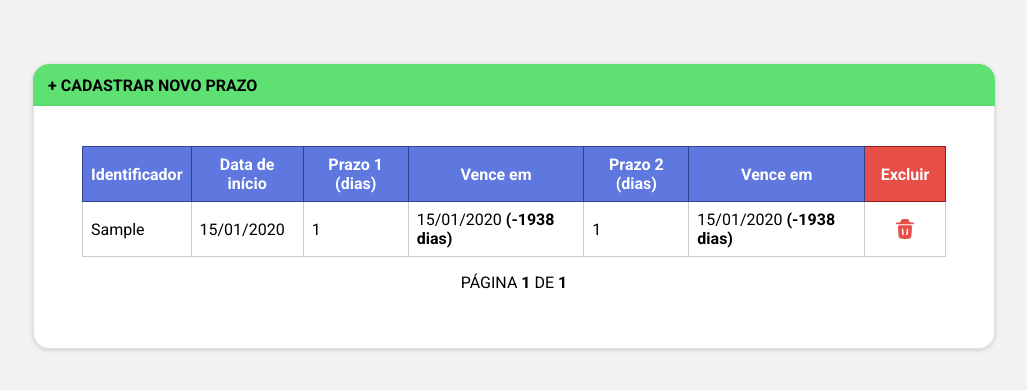
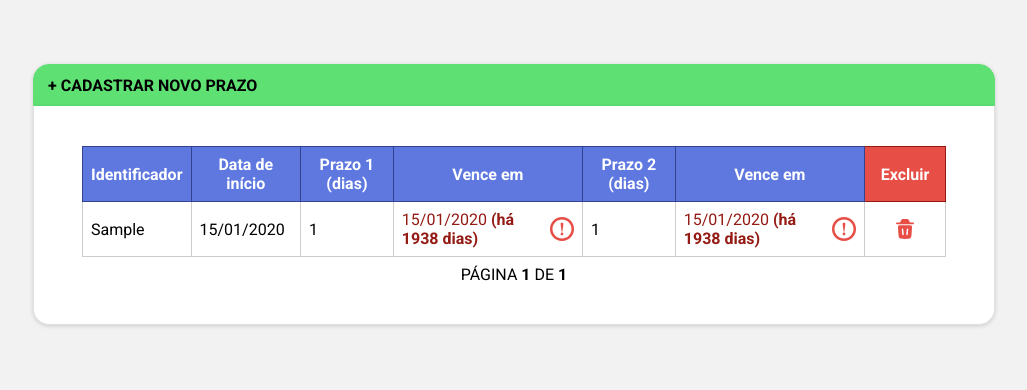
Before and after one commit to JoPedro/lista-de-prazos, a Django app: page / in a window 1280 px wide. Shown: the top 390 px of the page, without its empty margins (126-1153 px from the left). Run offline with Django 5.2, Linux system fonts and the light colour scheme; tables that the repository leaves empty hold one stand-in row (Sample ...).

Commit message:
refactor: melhorias na exibição de prazos vencidos e no método de seed

```diff
--- a/app_lista_prazos/static/app_lista_prazos/css/style.css
+++ b/app_lista_prazos/static/app_lista_prazos/css/style.css
@@ -18,7 +18,7 @@ main {
   border-bottom-left-radius: 16px;
   box-shadow: rgba(0, 0, 0, 0.16) 0px 1px 4px;
   width: 75%;
-  margin: auto;
+  margin: 0 auto 64px auto;
   padding: 40px 0;
 }
 
@@ -41,21 +41,29 @@ button:hover {
 }
 
 form button,
-tfoot a {
-  padding: 0.5em 0.75em;
+div.navigation a {
+  padding: 0.5em 0.75rem;
   color: white;
   font-weight: bold;
   background: #267a34;
   text-decoration: none;
   border-radius: 16px;
-  font-size: 1em;
+  font-size: 1rem;
 }
 
 form button:hover,
-tfoot a:hover {
+div.navigation a:hover {
   text-decoration: none;
   background: #1e4b25;
   transition: 0.2s;
+}
+
+.navigation {
+  display: flex;
+  justify-content: center;
+  align-items: center;
+  gap: 4px;
+  margin-top: 8px;
 }
 
 table {
@@ -81,11 +89,6 @@ table {
   tbody td {
     border: 1px solid #cccccc;
   }
-
-  tfoot td {
-    text-align: center;
-    padding: 16px 0;
-  }
 }
 
 aside {
@@ -174,12 +177,13 @@ hr {
 }
 
 .delete-td {
-  width: 4em;
+  width: 4rem;
 }
 
-.delete-td img {
-  width: 1.5em;
-  height: 1.5em;
+.delete-td img,
+.prazo-vencido img {
+  width: 1.5rem;
+  height: 1.5rem;
 }
 
 .delete-td a:hover {
@@ -195,6 +199,12 @@ hr {
 .flex-center {
   display: flex;
   justify-content: center;
+  align-items: center;
+}
+
+.flex-between {
+  display: flex;
+  justify-content: space-between;
   align-items: center;
 }
 
@@ -249,6 +259,18 @@ hr {
 .toast li.error {
   background: #e74e46cf;
   color: white;
+}
+
+.prazo-vencido {
+  color: #941a14;
+
+  .vencido-icon {
+    display: block;
+  }
+}
+
+.vencido-icon {
+  display: none;
 }
 
 .fade-in {
--- a/app_lista_prazos/templates/app_lista_prazos/excluir.html
+++ b/app_lista_prazos/templates/app_lista_prazos/excluir.html
@@ -1,5 +1,6 @@
 {% extends "app_lista_prazos/base.html" %}
 {% load static %}
+{% load abs %}
 
 {% block content %}
 <div class="small-tab">
@@ -16,12 +17,12 @@
       <p>Prazo 1: {{ prazo.prazo_1_em_dias }} dias</p>
       <p>
         Vence em: {{ prazo.data_de_vencimento_1 | date:"d/m/Y" }}
-        <b>({{ prazo.dias_para_vencer_1 }} dias)</b>
+        <b>({% if prazo.dias_para_vencer_1 < 0 %}há {% endif %}{{ prazo.dias_para_vencer_1 | abs }} dias)</b>
       </p>
       <p>Prazo 2: {{ prazo.prazo_2_em_dias }} dias</p>
       <p>
         Vence em: {{ prazo.data_de_vencimento_2 | date:"d/m/Y" }}
-        <b>({{ prazo.dias_para_vencer_2 }} dias)</b>
+        <b>({% if prazo.dias_para_vencer_2 < 0 %}há {% endif %}{{ prazo.dias_para_vencer_2 | abs }} dias)</b>
       </p>
       <button class="button-delete" type="submit">Excluir</button>
     </form>
--- a/app_lista_prazos/templates/app_lista_prazos/index.html
+++ b/app_lista_prazos/templates/app_lista_prazos/index.html
@@ -56,14 +57,46 @@
           <td>
             {{ prazo_obj.prazo_1_em_dias }}
           </td>
-          <td>
-            {{ prazo_obj.data_de_vencimento_1 | date:"d/m/Y" }} <b>({{ prazo_obj.dias_para_vencer_1 }} dias)</b>
+          <td {% if prazo_obj.dias_para_vencer_1 <= 0 %}class="prazo-vencido" {% endif %}>
+            <div class="flex-between">
+              <span>
+                {{ prazo_obj.data_de_vencimento_1 | date:"d/m/Y" }}
+                <b>
+                  {% if prazo_obj.dias_para_vencer_1 != 0 %}
+                    ({% if prazo_obj.dias_para_vencer_1 < 0 %}há {% endif %}{{ prazo_obj.dias_para_vencer_1 | abs }}
+                    dia{% if prazo_obj.dias_para_vencer_1 < -1 or prazo_obj.dias_para_vencer_1 > 1 %}s{% endif %})
+                  {% else %}
+                    (hoje)
+                  {% endif %}
+                </b>
+              </span>
+
+              {% if prazo_obj.dias_para_vencer_1 <= 0 %}
+                <img src="{% static 'app_lista_prazos/img/attention.svg' %}" alt="Ícone de exclamação vermelho">
+              {% endif %}
+            </div>
           </td>
           <td>
             {{ prazo_obj.prazo_2_em_dias }}
           </td>
-          <td>
-            {{ prazo_obj.data_de_vencimento_2 | date:"d/m/Y" }} <b>({{ prazo_obj.dias_para_vencer_2 }} dias)
+          <td {% if prazo_obj.dias_para_vencer_2 <= 0 %}class="prazo-vencido" {% endif %}>
+            <div class="flex-between">
+              <span>
+                {{ prazo_obj.data_de_vencimento_2 | date:"d/m/Y" }}
+                <b>
+                  {% if prazo_obj.dias_para_vencer_2 != 0 %}
+                    ({% if prazo_obj.dias_para_vencer_2 < 0 %}há {% endif %}{{ prazo_obj.dias_para_vencer_2 | abs }}
+                    dia{% if prazo_obj.dias_para_vencer_2 < -1 or prazo_obj.dias_para_vencer_2 > 1 %}s{% endif %})
+                  {% else %}
+                    (hoje)
+                  {% endif %}
+                </b>
+              </span>
+
+              {% if prazo_obj.dias_para_vencer_2 <= 0 %}
+                <img src="{% static 'app_lista_prazos/img/attention.svg' %}" alt="Ícone de exclamação vermelho">
+              {% endif %}
+            </div>
           </td>
           <td class="delete-td">
             <div class="flex-center">
@@ -76,9 +109,9 @@
         </tr>
         {% endfor %}
       </tbody>
-      <tfoot>
-        <tr>
-          <td colspan="7">
+    </table>
+  </section>
+  <div class="navigation">
     {% if page_obj.has_previous %}
     <a href="?page=1">&laquo;</a>
     <a href="?page={{ page_obj.previous_page_number }}">&lt;</a>
--- /dev/null
+++ b/app_lista_prazos/templatetags/abs.py
@@ -0,0 +1,9 @@
+from django import template
+
+register = template.Library()
+
+
+@register.filter(is_safe=True, name="abs")
+def absolute(value):
+    """Returns the absolute value of an integer"""
+    return abs(value)
--- a/app_lista_prazos/views.py
+++ b/app_lista_prazos/views.py
@@ -27,24 +27,22 @@ def index(request):
 
 
 def adicionar(request):
-    identificador = request.POST.get("identificador")
     data_de_início = datetime.strptime(
         request.POST.get("data_de_início"), "%d/%m/%Y"
     ).replace(tzinfo=timezone.get_current_timezone())
     prazo_1_em_dias = int(request.POST.get("prazo_1_em_dias"))
     prazo_2_em_dias = int(request.POST.get("prazo_2_em_dias"))
 
-    data_de_vencimento_1 = data_de_início + timedelta(days=prazo_1_em_dias)
-    data_de_vencimento_2 = data_de_início + timedelta(days=prazo_2_em_dias)
+    values = {
+        "identificador": request.POST.get("identificador"),
+        "data_de_início": data_de_início,
+        "prazo_1_em_dias": prazo_1_em_dias,
+        "prazo_2_em_dias": prazo_2_em_dias,
+        "data_de_vencimento_1": data_de_início + timedelta(days=prazo_1_em_dias),
+        "data_de_vencimento_2": data_de_início + timedelta(days=prazo_2_em_dias),
+    }
 
-    add_prazo = Prazo(
-        identificador,
-        data_de_início,
-        prazo_1_em_dias,
-        prazo_2_em_dias,
-        data_de_vencimento_1,
-        data_de_vencimento_2,
-    )
+    add_prazo = Prazo(**values)
     add_prazo.save()
     messages.success(request, "Prazo adicionado com sucesso.")
 
```
Also changed, not shown: other parts of app_lista_prazos/static/app_lista_prazos/css/style.css (+4 -4 lines), other parts of app_lista_prazos/templates/app_lista_prazos/index.html (+3 -6 lines), app_lista_prazos/management/commands/json/data.json (+12 -0 lines), app_lista_prazos/management/commands/seed.py (+30 -16 lines), app_lista_prazos/static/app_lista_prazos/img/attention.svg (added), app_lista_prazos/static/app_lista_prazos/img/trash.svg. Lines whose indentation alone changed are shown as unchanged.
